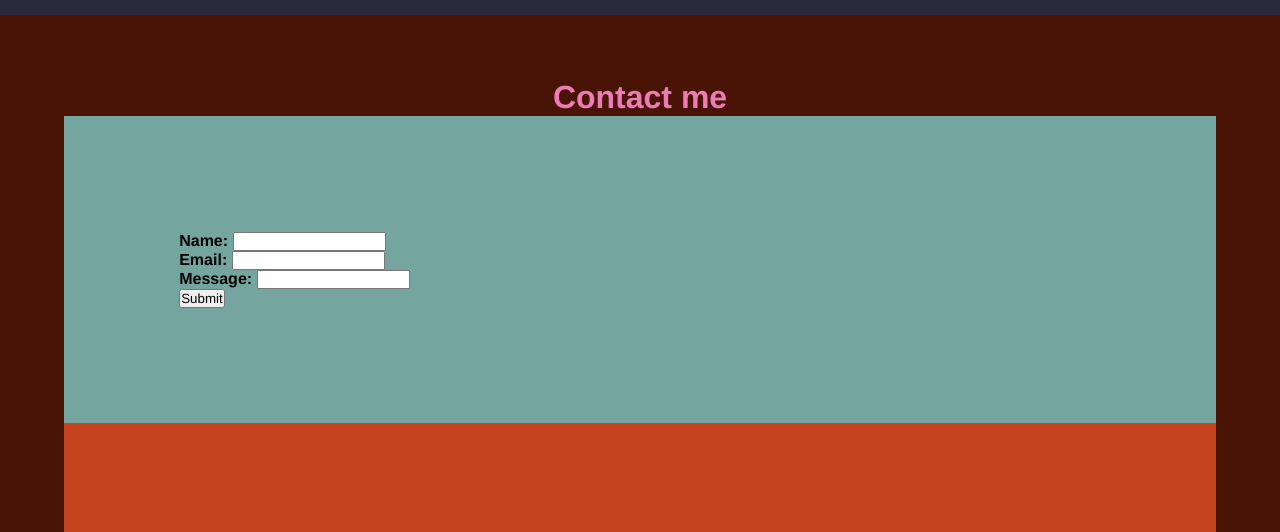
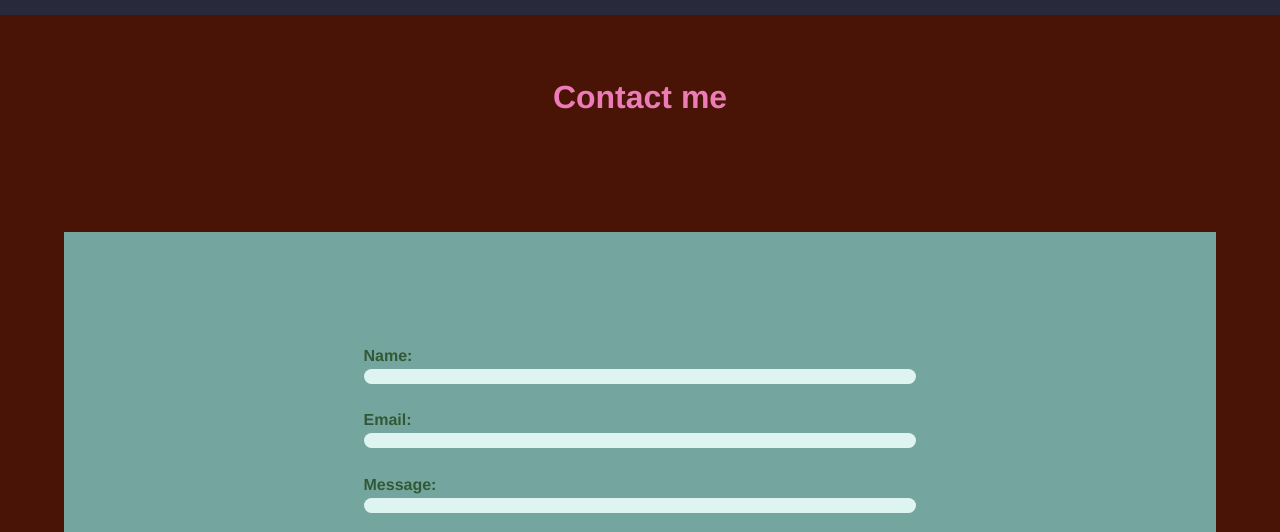
Before and after one commit to steven-h-rogers/Portfolio-Website, a plain HTML site: page index2.html in a window 1280 px wide. Shown: the part 2750-3282 px from the top of the page. Drawn offline with Linux system fonts and the light colour scheme.

Commit message:
further styling of contact section

```diff
--- a/index2.html
+++ b/index2.html
@@ -293,17 +293,17 @@
           <div class="contact-form-container">
             <!-- contact form -->
             <form id="contact-form">
-              <div class="name-group">
+              <div class="name-group form-group">
                 <label for="name">Name:</label>
                 <input type="text" id="name-input" name="name" required />
               </div>
 
-              <div class="email-group">
+              <div class="email-group form-group">
                 <label for="email">Email:</label>
                 <input type="email" id="email-input" name="email" required />
               </div>
 
-              <div class="message-group">
+              <div class="message-group form-group">
                 <label for="message">Message:</label>
                 <input type="text" id="message-input" name="message" required />
               </div>
--- a/style2.css
+++ b/style2.css
@@ -573,11 +573,57 @@ nav {
   color: #ec7bb7;
   margin-left: auto;
   margin-right: auto;
+  margin-bottom: 10%;
 }
 
 .contact-form-container {
+  display: flex;
+  flex-direction: column;
+  align-items: center;
+  justify-content: space-around;
+  flex-wrap: wrap;
+
+  flex-grow: 1;
+  gap: 5%;
   padding: 10%;
   background-color: #74a59f;
+  margin-bottom: 10%;
+}
+
+#contact-form {
+  display: flex;
+  flex-direction: column;
+  color: #325936;
+  width: 60%;
+}
+
+.form-group {
+  display: flex;
+  flex-direction: column;
+  margin-bottom: 5%;
+}
+.form-group label {
+  margin-bottom: 0.25rem;
+}
+
+.form-group input {
+  border-radius: 1rem;
+  border: none;
+  background-color: #ddf4f1;
+  color: #0e443b;
+}
+
+#message-input {
+}
+
+.form-submit-button {
+  background-color: #87e590;
+  color: #205736;
+  border: none;
+  border-radius: 1rem;
+  padding: 0.5rem;
+  margin-top: 0.5rem;
+  margin-left: auto;
 }
 
 .contact-info-container {
@@ -602,7 +648,8 @@ nav {
 }
 
 .contact-link {
-  color: #e4e09d;
+  color: #dfd38a;
+  text-decoration: none;
 }
 
 @media {
```
